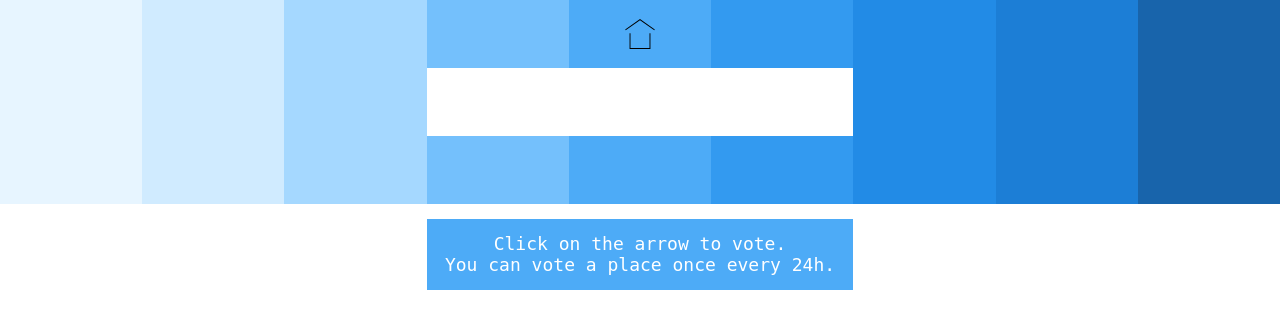
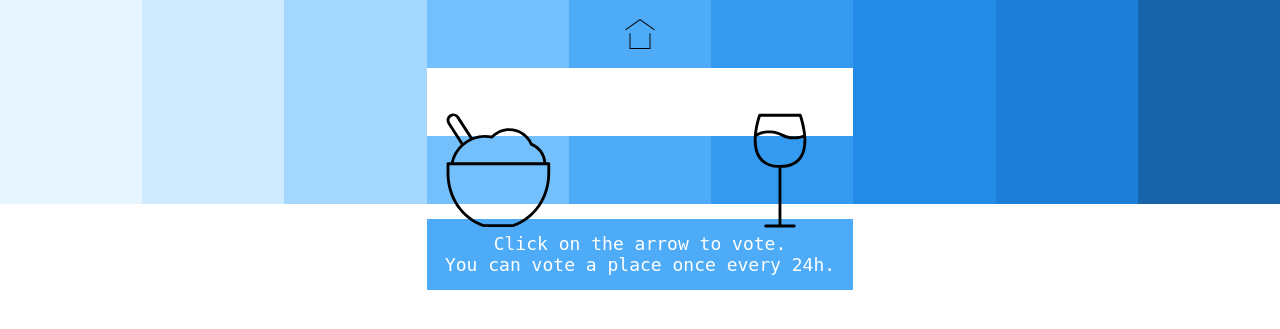
Before and after one commit to sirodoht/skglist.com, a Django app: template main/templates/main/group.html in a window 1280 px wide. Shown: the top 329 px of the page. Run offline with Django 3.2, Linux system fonts and the light colour scheme; the template is opened without the code that fills it, so the values that code supplies are empty.

Commit message:
make group template styling consistent

```diff
--- a/main/templates/main/group.html
+++ b/main/templates/main/group.html
@@ -60,6 +60,9 @@
             {% endfor %}
         </div>
         <div class="eat">
+            <a href="{% url 'main:food' %}" class="eat-icon" title="Food. Fancy, fast, everything edible." style="opacity: 0;"></a>
+                <img src="{% static 'images/cereal.svg' %}" alt="food icon">
+            </a>
         </div>
         <div class="five-down">
             <a href="{% url 'main:group_create' %}" class="list-icon" title="Create your own list." style="opacity: 0;">
@@ -72,6 +75,9 @@
             </a>
         </div>
         <div class="drink">
+            <a href="{% url 'main:drink' %}" class="drink-icon" title="Drink. Alcohol, coffee, everything drinkable." style="opacity: 0;"></a>
+                <img src="{% static 'images/wine.svg' %}" alt="wine icon">
+            </a>
         </div>
     </div>
     {% csrf_token %}
```
